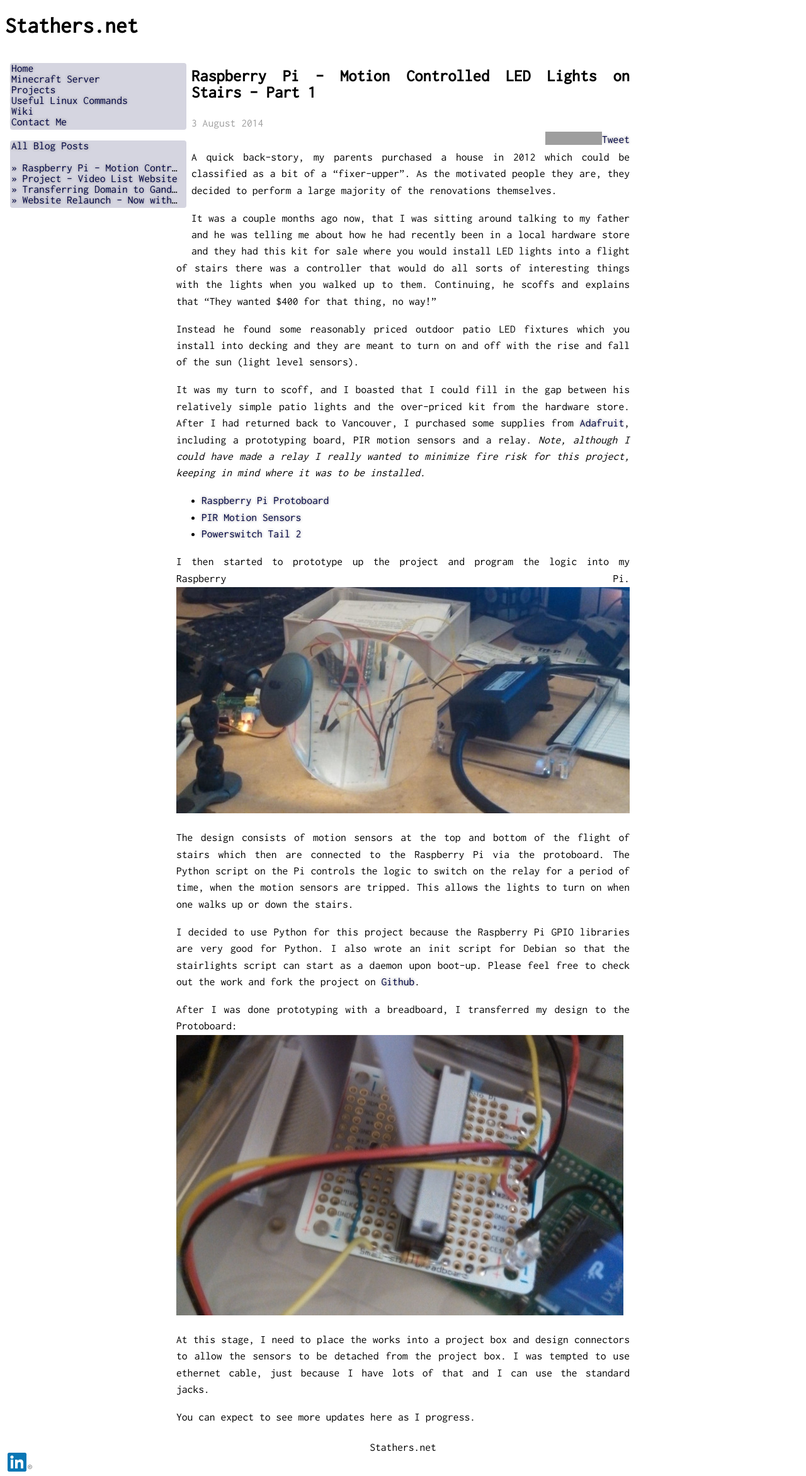
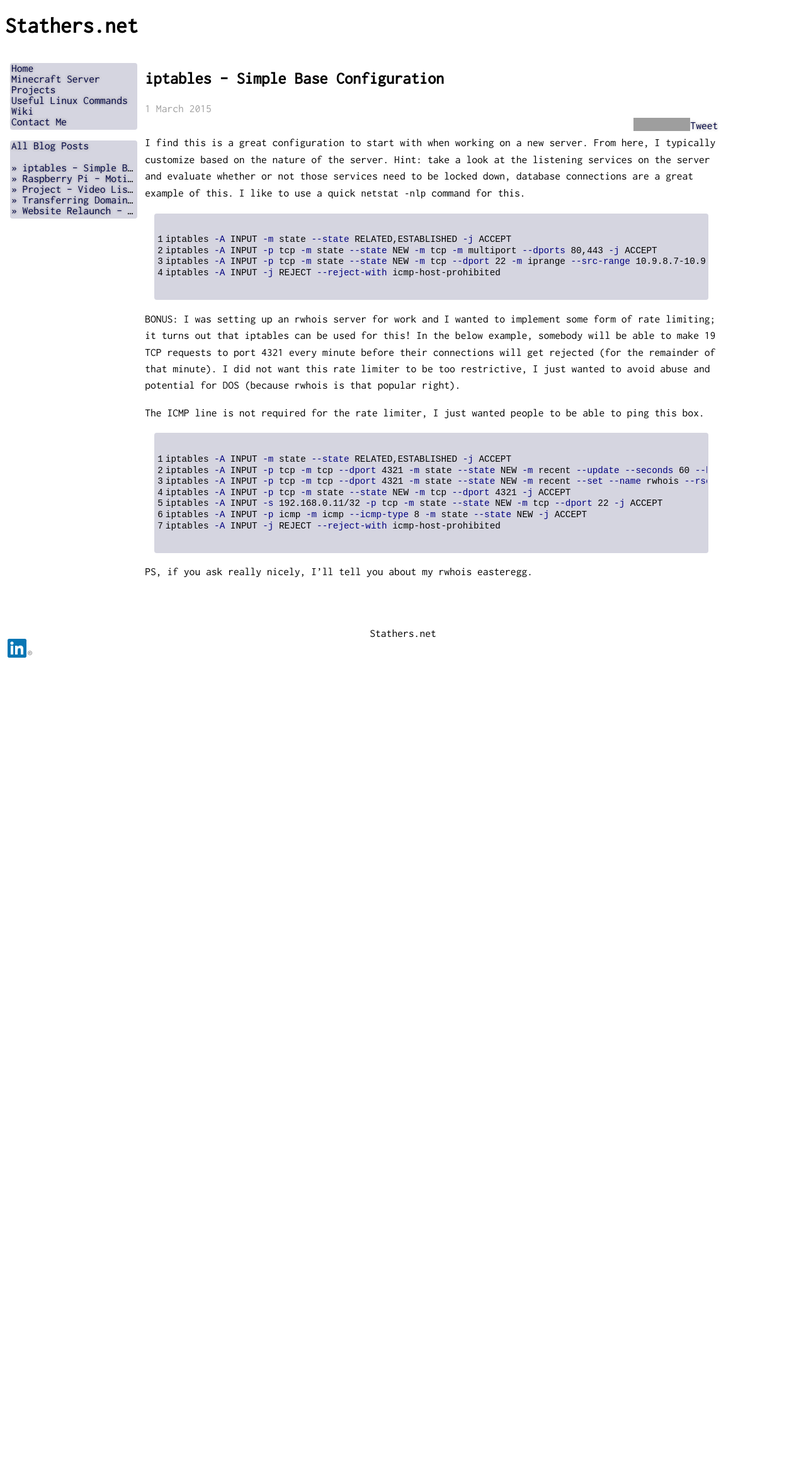
Before and after one commit to mstathers/stathers-net, a Jekyll site: the page built from index.html, in a window 1280 px wide. Shown: the whole page at 63% size. Built offline with Jekyll 4.4.1, drawn with Linux system fonts in a browser that asks for light colours; the list of posts is cut into pages by our own code; comment, search, counter and statistics services are not loaded; after the commit the page ends 1051 px from its top, so only the background shows below that; grey boxes are pictures that could not be loaded.

Commit message:
Added iptables post. Updated styling to fix width issues.

```diff
--- /dev/null
+++ b/_posts/2015-03-01-basic-iptables.md
@@ -0,0 +1,29 @@
+---
+layout: posts
+title: iptables - Simple Base Configuration
+---
+
+I find this is a great configuration to start with when working on a new server. From here, I typically customize based on the nature of the server. Hint: take a look at the listening services on the server and evaluate whether or not those services need to be locked down, database connections are a great example of this. I like to use a quick `netstat -nlp` command for this.
+
+{% highlight bash linenos %}
+iptables -A INPUT -m state --state RELATED,ESTABLISHED -j ACCEPT
+iptables -A INPUT -p tcp -m state --state NEW -m tcp -m multiport --dports 80,443 -j ACCEPT
+iptables -A INPUT -p tcp -m state --state NEW -m tcp --dport 22 -m iprange --src-range 10.9.8.7-10.9.8.10 -j ACCEPT
+iptables -A INPUT -j REJECT --reject-with icmp-host-prohibited
+{% endhighlight %}
+
+BONUS: I was setting up an rwhois server for work and I wanted to implement some form of rate limiting; it turns out that iptables can be used for this! In the below example, somebody will be able to make 19 TCP requests to port 4321 every minute before their connections will get rejected (for the remainder of that minute). I did not want this rate limiter to be too restrictive, I just wanted to avoid abuse and potential for DOS (because rwhois is that popular right).
+
+The ICMP line is not required for the rate limiter, I just wanted people to be able to ping this box.
+
+{% highlight bash linenos %}
+iptables -A INPUT -m state --state RELATED,ESTABLISHED -j ACCEPT
+iptables -A INPUT -p tcp -m tcp --dport 4321 -m state --state NEW -m recent --update --seconds 60 --hitcount 20 --name rwhois --rsource -j REJECT --reject-with icmp-port-unreachable
+iptables -A INPUT -p tcp -m tcp --dport 4321 -m state --state NEW -m recent --set --name rwhois --rsource
+iptables -A INPUT -p tcp -m state --state NEW -m tcp --dport 4321 -j ACCEPT
+iptables -A INPUT -s 192.168.0.11/32 -p tcp -m state --state NEW -m tcp --dport 22 -j ACCEPT
+iptables -A INPUT -p icmp -m icmp --icmp-type 8 -m state --state NEW -j ACCEPT
+iptables -A INPUT -j REJECT --reject-with icmp-host-prohibited
+{% endhighlight %}
+
+PS, if you ask really nicely, I'll tell you about my rwhois easteregg.
--- a/css/style.css
+++ b/css/style.css
@@ -9,7 +9,6 @@ html {
 }
 
 body {
-    /*font-family: Verdana, Geneva, sans-serif; */
     font-family: Inconsolata;
     font-size: 110%;
 }
@@ -36,7 +35,7 @@ a.header {
 
 .nav_bar {
     float: left;
-    width: 280px;
+    width: 16%;
     margin: 4px;
     margin-top: 0px;
     padding: 4px;
@@ -72,20 +71,21 @@ div.nav_ul_div {
     white-space: nowrap;
     overflow: hidden;
     text-overflow: ellipsis;
-    width: 270px;
 }
 
 
 
 
 .site {
-    width: 720px;
+    float: left;
+    width: 72%;
     margin: 4px auto;
     padding: 4px;
     padding-bottom: 50px;
-    text-align: justify;
     line-height: 1.5em;
     min-height: 650px;
+    display: inline-block;
+    word-wrap: normal;
 }
 
 div#page_title {
--- a/css/syntax.css
+++ b/css/syntax.css
@@ -68,3 +68,6 @@
 .highlight .vg { color: #008080 } /* Name.Variable.Global */
 .highlight .vi { color: #008080 } /* Name.Variable.Instance */
 .highlight .il { color: #009999 } /* Literal.Number.Integer.Long */
+
+.highlight .lineno { display:inline-block; }
+.highlight pre code { display: block; white-space: pre; overflow: hidden; overflow-x: auto; word-wrap: normal; }
```
